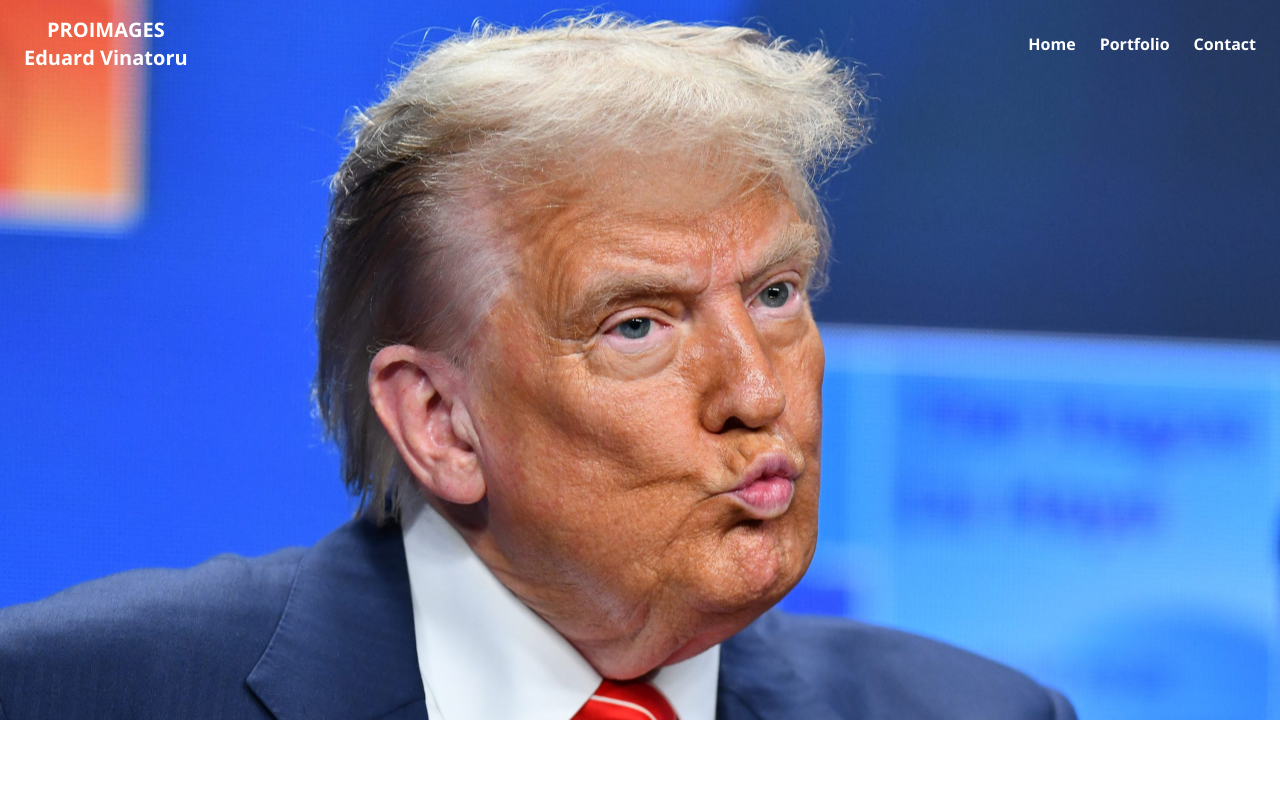
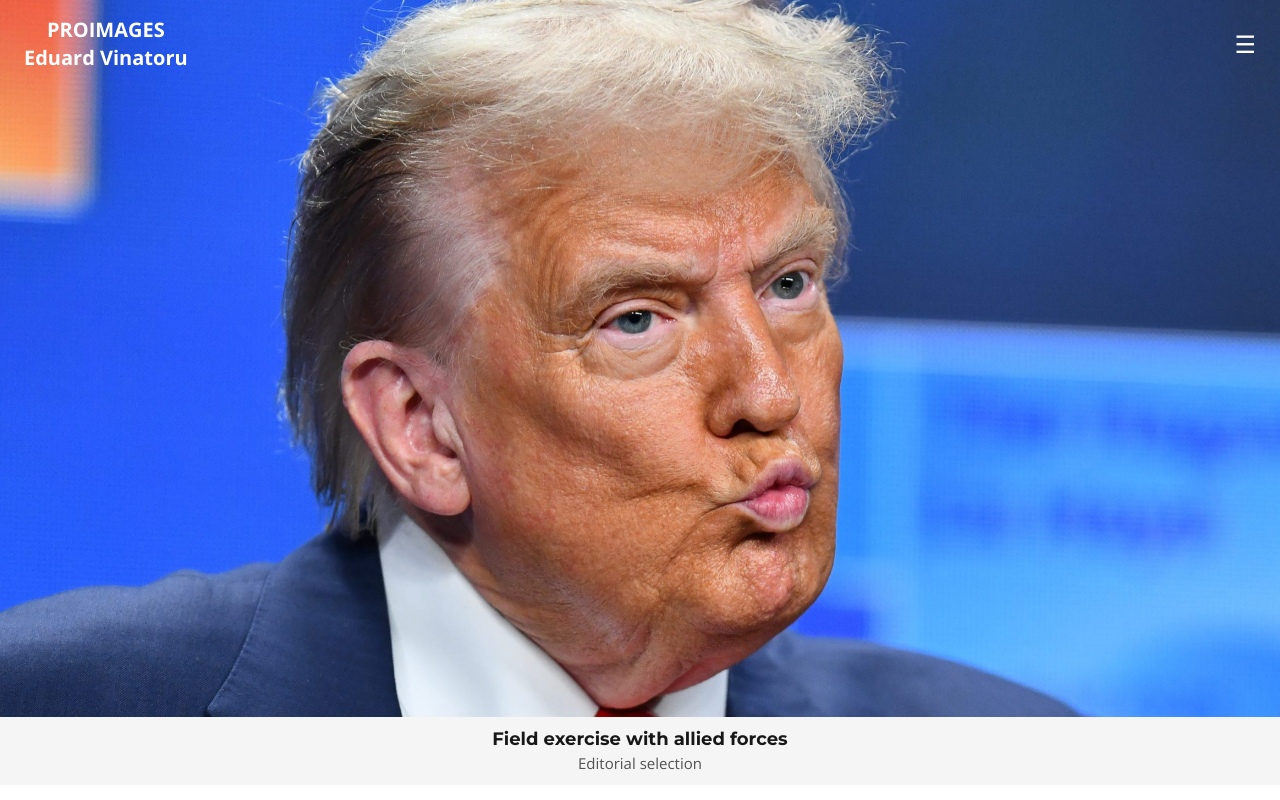
Before and after one commit to rmandici/proimages, a React (Vite) app: page / in a window 1280 px wide. Shown: the top 800 px of the page. Built offline with nearby package versions, Linux system fonts and the light colour scheme.

Commit message:
image slider done

```diff
--- a/index.html
+++ b/index.html
@@ -2,11 +2,11 @@
 <html lang="en">
   <head>
     <meta charset="UTF-8" />
-    <link rel="icon" type="image/svg+xml" href="/vite.svg" />
+
     <meta name="viewport" content="width=device-width, initial-scale=1.0" />
-    <title>Vite + React + TS</title>
+    <title>Proimage</title>
   </head>
-  <body class="overflow-x-hidden">
+  <body class="m-0 overflow-x-hidden">
     <div id="root"></div>
     <script type="module" src="/src/main.tsx"></script>
   </body>
--- a/src/components/Hero.tsx
+++ b/src/components/Hero.tsx
@@ -121,7 +121,7 @@
                   "object-contain transition duration-300",
                   "md:grayscale md:hover:grayscale-0 md:opacity-80 md:hover:opacity-100",
                   // mărime diferită pt cele marcate `big`
-                  c.big ? "h-8 md:h-16" : "h-8 md:h-10",
+                  c.big ? "h-14 md:h-16" : "h-8 md:h-10",
                 ].join(" ")}
               />
             </a>
--- a/src/components/Home.tsx
+++ b/src/components/Home.tsx
@@ -1,6 +1,23 @@
 import { useEffect, useRef, useState } from "react";
 import { motion, useReducedMotion } from "framer-motion";
 import Hero from "./Hero";
+
+// Focal point pe imagine (în procente). y mai mic = „urcă” cadrul.
+type Focus = { x: number; y: number; md?: { x: number; y: number } };
+
+const FOCUS: Focus[] = [
+  { x: 85, y: 40, md: { x: 50, y: 10 } }, // image1.jpg
+  { x: 50, y: 50, md: { x: 50, y: 50 } }, // image2.jpg
+  { x: 10, y: 35, md: { x: 50, y: 20 } }, // image3.jpg
+];
+
+// helper pentru object-position
+const getPos = (idx: number | null, isMd: boolean) => {
+  if (idx == null) return "50% 50%";
+  const f = FOCUS[idx] || { x: 50, y: 50 };
+  const p = isMd && f.md ? f.md : f;
+  return `${p.x}% ${p.y}%`;
+};
 
 const IMAGES = [
   "/images/image1.jpg",
@@ -8,16 +25,39 @@
   "/images/image3.jpg",
 ];
 
-// —— Timings (păstrate exact cum ai cerut) ——
+// 🔤 CAPS pentru fiecare imagine (schimbă-le după cum vrei)
+const CAPTIONS: { title: string; desc?: string }[] = [
+  {
+    title: "Official visit at Cotroceni Palace",
+    desc: "Press coverage & arrivals",
+  },
+  { title: "Field exercise with allied forces", desc: "Editorial selection" },
+  { title: "Cristianoooo Ronaldoooooo", desc: "Siuuuuu" },
+];
+
+// —— Timings ——
 const CYCLE_MS = 3000;
 const SLIDE_IN_MS = 1000;
 const REVEAL_MS = 1800;
-const ZOOM_REVEAL_FROM = 1.02;
-const ZOOM_REVEAL_TO = 1.0;
+const ZOOM_REVEAL_FROM = 1.04;
+const ZOOM_REVEAL_TO = 1.1;
 
 type Phase = "enter" | "reveal" | null;
 
+const useIsMd = () => {
+  const [isMd, setIsMd] = useState(false);
+  useEffect(() => {
+    const mq = window.matchMedia("(min-width: 768px)");
+    const onChange = () => setIsMd(mq.matches);
+    onChange();
+    mq.addEventListener?.("change", onChange);
+    return () => mq.removeEventListener?.("change", onChange);
+  }, []);
+  return isMd;
+};
+
 export default function Home() {
+  const isMd = useIsMd();
   const [index, setIndex] = useState(0);
   const [nextIdx, setNextIdx] = useState<number | null>(null);
   const [phase, setPhase] = useState<Phase>(null);
@@ -49,11 +89,15 @@
 
   return (
     <>
-      // fără `relative` pe section; mobil: jumătate din ecran, desktop: full
-      <section className=" w-full h-[66dvh] md:h-[90dvh] overflow-hidden isolate">
-        {/* wrapper intern POZIȚIONAT (relative) ca referință pentru absolute */}
-        <div className=" h-[66dvh] md:h-[90dvh] w-full overflow-hidden">
-          {/* BAZA: iese la stânga în faza ENTER; face zoom-out la 1 ca să nu fie mai mare decât overlay-ul */}
+      {/* full-bleed, fără alb sus/lateral; 66dvh mobile / 90dvh desktop */}
+      <section
+        className="relative w-screen h-[66dvh] md:h-[90dvh] overflow-hidden isolate
+                   left-1/2 right-1/2 -ml-[50vw] -mr-[50vw]
+                   [margin-block-start:-35px] bg-black"
+      >
+        {/* ancoră pentru absolute + înălțime fixă */}
+        <div className="relative h-full w-full overflow-hidden">
+          {/* Baza */}
           <motion.div
             key={`base-wrap-${index}-${phase ?? "idle"}`}
             className="absolute inset-0 transform-gpu will-change-transform overflow-hidden"
@@ -75,12 +119,11 @@
               alt=""
               aria-hidden
               draggable={false}
-              className="absolute inset-0 h-[66dvh] md:h-[90dvh] w-full object-cover select-none transform-gpu will-change-transform"
+              style={{ objectPosition: getPos(index, isMd) }}
+              className="absolute inset-0 h-full w-full object-cover select-none transform-gpu will-change-transform"
               initial={{ scale: baseScale }}
-              // 👇 În timpul tranziției (enter/reveal) revenim la 1.0; altfel păstrăm baseScale
               animate={{ scale: phase ? 1 : baseScale }}
               transition={{
-                // zoom-out sincron cu slide-ul de intrare
                 scale: {
                   duration: phase === "enter" ? SLIDE_IN_MS / 1000 : 0.001,
                   ease: [0.22, 1, 0.36, 1],
@@ -89,7 +132,7 @@
             />
           </motion.div>
 
-          {/* OVERLAY: poza nouă intră cu umbră */}
+          {/* Overlay */}
           {nextIdx !== null && (
             <motion.div
               key={`stage-${nextIdx}`}
@@ -105,19 +148,20 @@
                   setPhase("reveal");
               }}
             >
-              {/* strat întunecat (rămâne full) */}
+              {/* strat întunecat */}
               <img
                 src={IMAGES[nextIdx]}
                 alt=""
                 aria-hidden
                 draggable={false}
-                className="absolute inset-0 h-[66dvh] md:h-[90dvh] w-full object-cover select-none transform-gpu"
+                className="absolute inset-0 h-full w-full object-cover select-none transform-gpu"
                 style={{
                   filter: prefersReducedMotion ? "none" : "brightness(0.65)",
+                  objectPosition: getPos(nextIdx, isMd),
                 }}
               />
 
-              {/* REVEAL: aceeași poză FĂRĂ umbră, wipe + zoom simultan (dreapta -> stânga) */}
+              {/* Reveal */}
               {!prefersReducedMotion && phase === "reveal" && (
                 <motion.img
                   key={`wipe-${nextIdx}`}
@@ -125,7 +169,7 @@
                   alt=""
                   aria-hidden
                   draggable={false}
-                  className="absolute inset-0 h-[66dvh] md:h-[90dvh] w-full object-cover select-none transform-gpu"
+                  className="absolute inset-0 h-full w-full object-cover select-none transform-gpu"
                   initial={{
                     clipPath: "inset(0% 0% 0% 100%)",
                     scale: ZOOM_REVEAL_FROM,
@@ -146,15 +190,18 @@
                   }}
                   onAnimationComplete={() => {
                     setIndex(nextIdx);
-                    setBaseScale(ZOOM_REVEAL_TO); // păstrăm zoom-ul atins
+                    setBaseScale(ZOOM_REVEAL_TO);
                     setNextIdx(null);
                     setPhase(null);
                   }}
-                  style={{ willChange: "clip-path, transform" }}
+                  style={{
+                    willChange: "clip-path, transform",
+                    objectPosition: getPos(nextIdx, isMd),
+                  }}
                 />
               )}
 
-              {/* fallback prefers-reduced-motion */}
+              {/* prefers-reduced-motion */}
               {prefersReducedMotion && phase === "reveal" && (
                 <motion.img
                   key={`fade-${nextIdx}`}
@@ -162,7 +209,7 @@
                   alt=""
                   aria-hidden
                   draggable={false}
-                  className="absolute inset-0 h-[66dvh] md:h-[90dvh] w-full object-cover select-none transform-gpu"
+                  className="absolute inset-0 h-full w-full object-cover select-none transform-gpu"
                   initial={{ opacity: 0 }}
                   animate={{ opacity: 1 }}
                   transition={{ duration: 0.4 }}
@@ -178,6 +225,90 @@
           )}
         </div>
       </section>
+
+      {/* 🔽 Bară descriere – full-bleed, sincronizată cu poza */}
+      <section
+        className="relative w-screen left-1/2 right-1/2 -ml-[50vw] -mr-[50vw]
+                   bg-neutral-100 text-neutral-900 overflow-hidden"
+        aria-live="polite"
+      >
+        {/* ca să nu sară înălțimea când se schimbă textul */}
+        <div className="relative min-h-[56px] md:min-h-[68px]">
+          {/* caption pentru imaginea curentă (baza) */}
+          {!prefersReducedMotion ? (
+            <>
+              <motion.div
+                key={`cap-base-${index}`}
+                className="absolute inset-0 flex items-center"
+                initial={{ x: "0%" }}
+                animate={{ x: nextIdx !== null ? "-100%" : "0%" }} // iese la stânga cât timp overlay-ul e activ
+                transition={{
+                  duration: SLIDE_IN_MS / 1000,
+                  ease: [0.22, 1, 0.36, 1],
+                }}
+              >
+                <div className="w-full px-4 md:px-6 py-3 md:py-4">
+                  <h3 className="text-base md:text-lg font-semibold leading-tight">
+                    {CAPTIONS[index]?.title}
+                  </h3>
+                  {CAPTIONS[index]?.desc && (
+                    <p className="text-sm md:text-[15px] text-neutral-600 mt-0.5">
+                      {CAPTIONS[index]?.desc}
+                    </p>
+                  )}
+                </div>
+              </motion.div>
+
+              {/* caption pentru poza care intră */}
+              {nextIdx !== null && (
+                <motion.div
+                  key={`cap-next-${nextIdx}`}
+                  className="absolute inset-0 flex items-center"
+                  initial={{ x: "100%" }}
+                  animate={{ x: "0%" }}
+                  transition={{
+                    duration: SLIDE_IN_MS / 1000,
+                    ease: [0.22, 1, 0.36, 1],
+                  }}
+                >
+                  <div className="w-full px-4 md:px-6 py-3 md:py-4">
+                    <h3 className="text-base md:text-lg font-semibold leading-tight">
+                      {CAPTIONS[nextIdx]?.title}
+                    </h3>
+                    {CAPTIONS[nextIdx]?.desc && (
+                      <p className="text-sm md:text-[15px] text-neutral-600 mt-0.5">
+                        {CAPTIONS[nextIdx]?.desc}
+                      </p>
+                    )}
+                  </div>
+                </motion.div>
+              )}
+            </>
+          ) : (
+            // prefers-reduced-motion: fade simplu
+            <motion.div
+              key={`cap-rm-${index}`}
+              initial={{ opacity: 0 }}
+              animate={{ opacity: 1 }}
+              transition={{ duration: 0.3 }}
+              className="absolute inset-0 flex items-center"
+            >
+              <div className="w-full px-4 md:px-6 py-3 md:py-4">
+                <h3 className="text-base md:text-lg font-semibold leading-tight">
+                  {CAPTIONS[index]?.title}
+                </h3>
+                {CAPTIONS[index]?.desc && (
+                  <p className="text-sm md:text-[15px] text-neutral-600 mt-0.5">
+                    {CAPTIONS[index]?.desc}
+                  </p>
+                )}
+              </div>
+            </motion.div>
+          )}
+        </div>
+      </section>
+
+      {/* restul paginii */}
       <Hero />
     </>
   );
--- a/src/components/Navbar.tsx
+++ b/src/components/Navbar.tsx
@@ -5,7 +5,7 @@
   const [menuOpen, setMenuOpen] = useState(false);
 
   return (
-    <header className="absolute top-0 left-0 w-full z-50 bg-opacity-0 text-white">
+    <header className="fixed top-0 left-0 right-0 z-[1000] text-white">
       <div className="px-6 py-4 flex items-center justify-between w-full">
         {/* Titlu */}
         <div className=" text-xl font-bold">
@@ -15,14 +15,14 @@
 
         {/* Hamburger (mobil) */}
         <button
-          className="sm:hidden text-white text-2xl"
+          className="text-white text-2xl cursor-pointer"
           onClick={() => setMenuOpen(!menuOpen)}
         >
           ☰
         </button>
 
         {/* Meniu Desktop */}
-        <nav className="hidden sm:flex space-x-6 text-white font-semibold">
+        {/* <nav className="hidden sm:flex space-x-6 text-white font-semibold">
           <Link to="/" className="hover:text-gray-300">
             Home
           </Link>
@@ -32,12 +32,12 @@
           <Link to="/contact" className="hover:text-gray-300">
             Contact
           </Link>
-        </nav>
+        </nav> */}
       </div>
 
       {/* Meniu Mobile */}
       {menuOpen && (
-        <div className="sm:hidden bg-black bg-opacity-90 text-white px-4 py-2 space-y-2 text-center">
+        <div className=" bg-black bg-opacity-90 text-white px-4 py-2 space-y-2 text-center ">
           <Link to="/" onClick={() => setMenuOpen(false)}>
             Home
           </Link>
```
